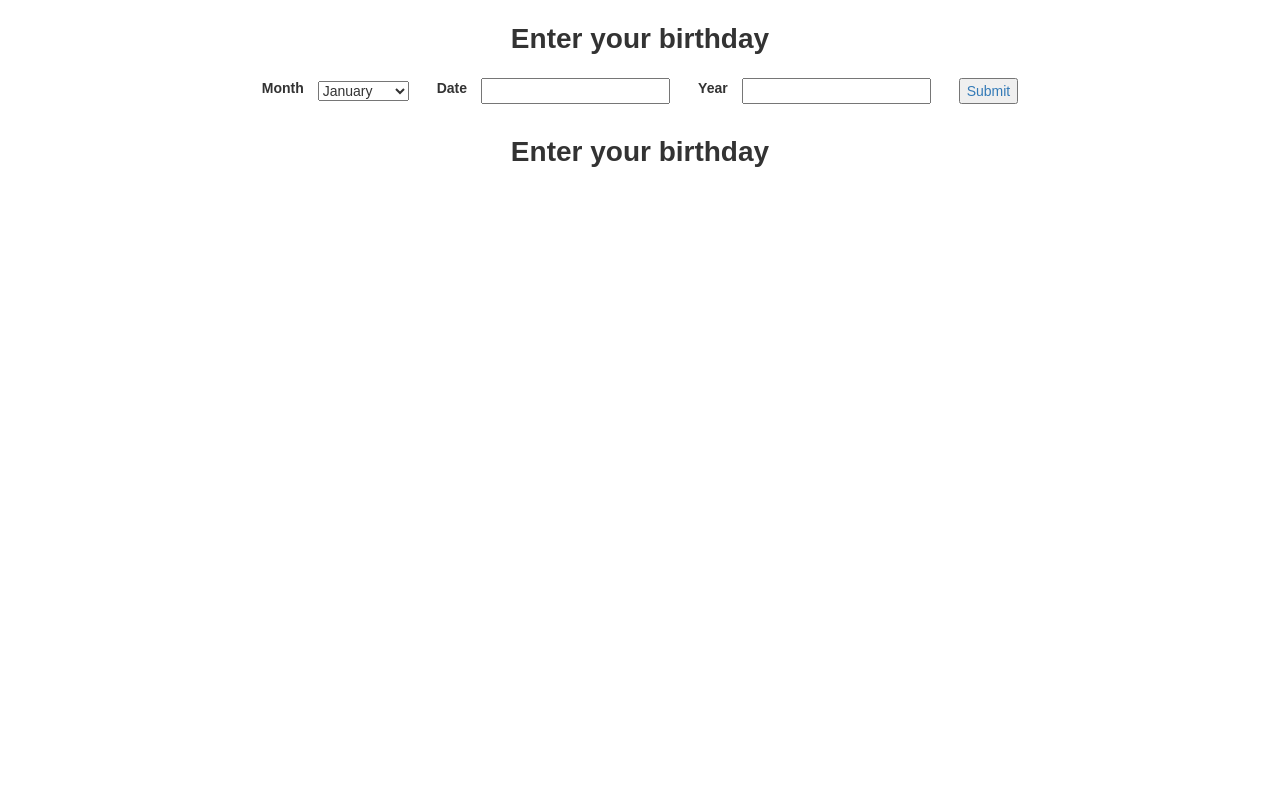
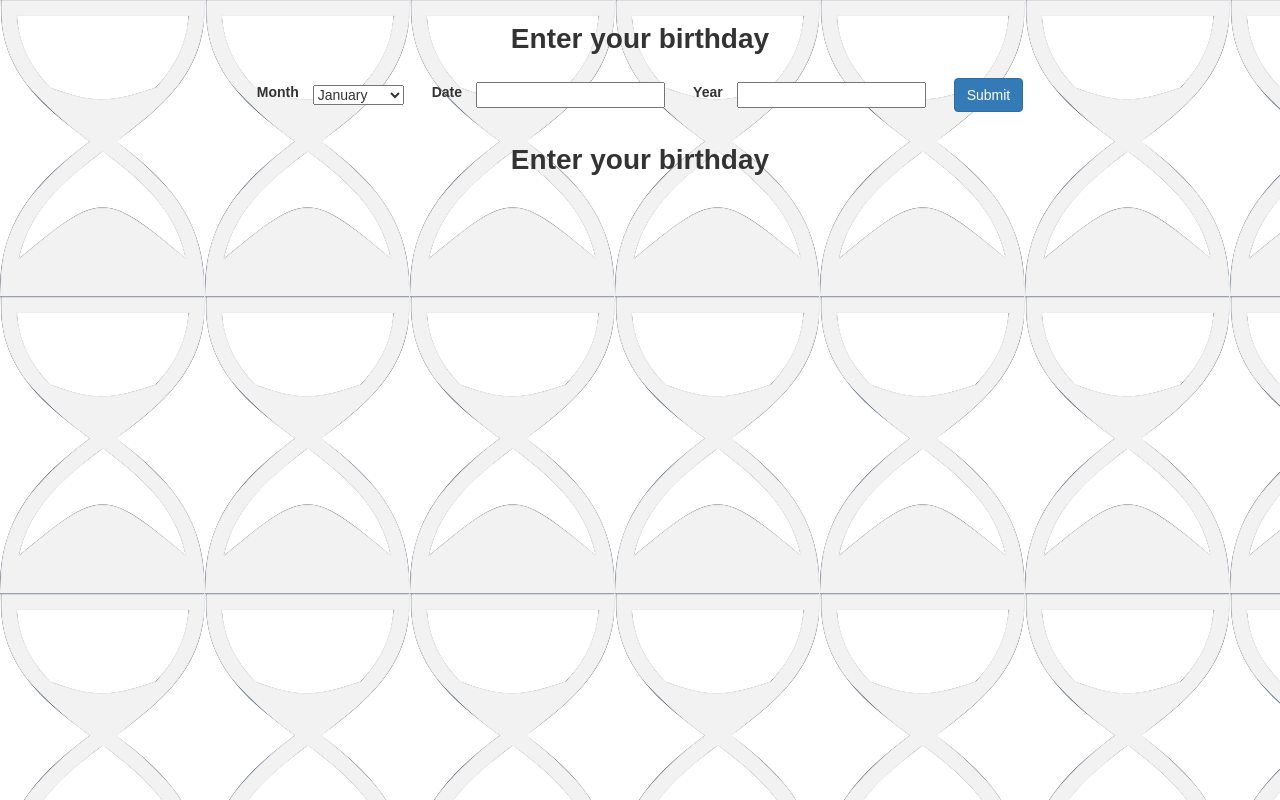
Before and after one commit to thejasonfile/lifeTimer, a React (Create React App) app: page /results in a window 1280 px wide. Built offline with nearby package versions, Linux system fonts and the light colour scheme.

Commit message:
more styling

```diff
--- a/package.json
+++ b/package.json
@@ -3,6 +3,7 @@
   "version": "0.1.0",
   "private": true,
   "devDependencies": {
+    "firebase-tools": "^3.12.0",
     "react-scripts": "1.0.13"
   },
   "dependencies": {
--- a/src/DateForm.js
+++ b/src/DateForm.js
@@ -73,7 +73,7 @@ class DateForm extends Component {
         <input type="number" value={this.state.date} onChange={this.handleDateChange} />
           <label htmlFor="year">Year</label>
           <input type="number" value={this.state.year} onChange={this.handleYearChange} />
-        <Link to='/results' onClick={this.handleSubmit}><button>Submit</button></Link>
+        <Link to='/results' onClick={this.handleSubmit}><button className="btn btn-primary">Submit</button></Link>
         </form>
       </div>
     )
--- a/src/Results.js
+++ b/src/Results.js
@@ -47,7 +47,7 @@ class Results extends Component {
   renderTimes() {
     return (
       <div>
-        <h1>You've been alive for {this.state.secondsAlive} seconds.</h1>
+        <h1>You've been alive for approximately {this.state.secondsAlive} seconds.</h1>
         <h1>You've spent {this.props.timeOnSite} of those seconds here.</h1>
         <h1>On average you have {this.state.secondsLeft} seconds left in your life.  Make them count! </h1>
       </div>
--- a/src/index.css
+++ b/src/index.css
@@ -3,6 +3,7 @@ body {
   padding: 0;
   font-family: sans-serif;
   text-align: center;
+  background-image: url('./hourglass3.png');
 }
 
 .DateForm,
```
Also changed, not shown: src/hourglass3.png (added), 1 other file (tests, documents, lock files or other folders).
